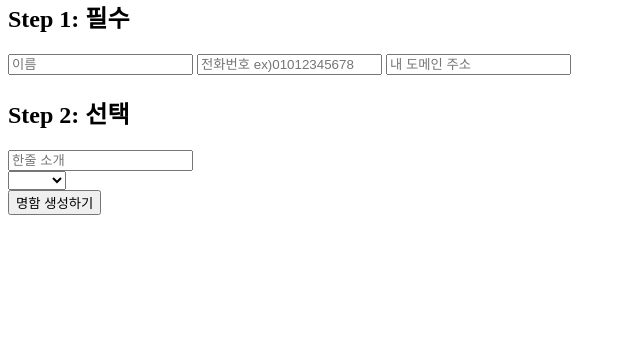
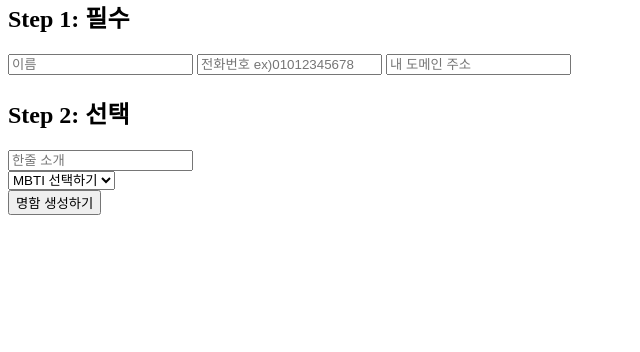
Before and after one commit to seoulmango/FirstMe, a Django app: page /make/ in a window 1280 px wide. Shown: the part 108-460 px from the top of the page, without its empty margins (0-640 px from the left). Run offline with Django 4.2, Linux system fonts and the light colour scheme; a user stored in the database is signed in.

Commit message:
make html mbti 수정

```diff
--- a/FirstMe/mainApp/templates/make.html
+++ b/FirstMe/mainApp/templates/make.html
@@ -19,7 +19,7 @@
     <input type="text" name="intro" max_length="50" placeholder="한줄 소개" />
     <br>
     <select name="mbti">
-        <option value="" selected> </option>
+        <option value="" selected>MBTI 선택하기</option>
 
         <option value="INFJ">INFJ</option>
         <option value="INFP">INFP</option>
```
